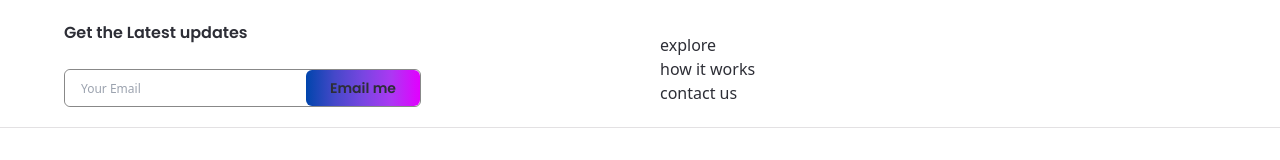
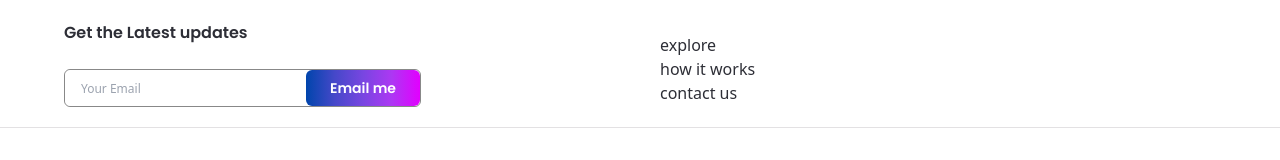
Before and after one commit to Jahanshah1/SynapseMarketplace, a Next.js app: page /create-nft in a window 1280 px wide. Shown: the part 970-1130 px from the top of the page. Built offline with nearby package versions, Linux system fonts and the light colour scheme; what wagmi would draw is missing.

Commit message:
button styling

```diff
--- a/components/Button.jsx
+++ b/components/Button.jsx
@@ -3,7 +3,7 @@ import React from 'react'
 const Button = ({ btnName, classStyles, handleClick}) => {
   return (
     <button type='button'
-    className={`nft-gradient-2 text-sm minlg:text-lg py-2 px-6 minlg:px-8 font-poppins font-semibold text-nft-black-1 dark:text-white ${classStyles}`} onClick={handleClick}>
+    className={`nft-gradient-2 text-sm minlg:text-lg py-2 px-6 minlg:px-8 font-poppins font-semibold text-white ${classStyles}`} onClick={handleClick}>
 {btnName}
     </button>
   )
```
